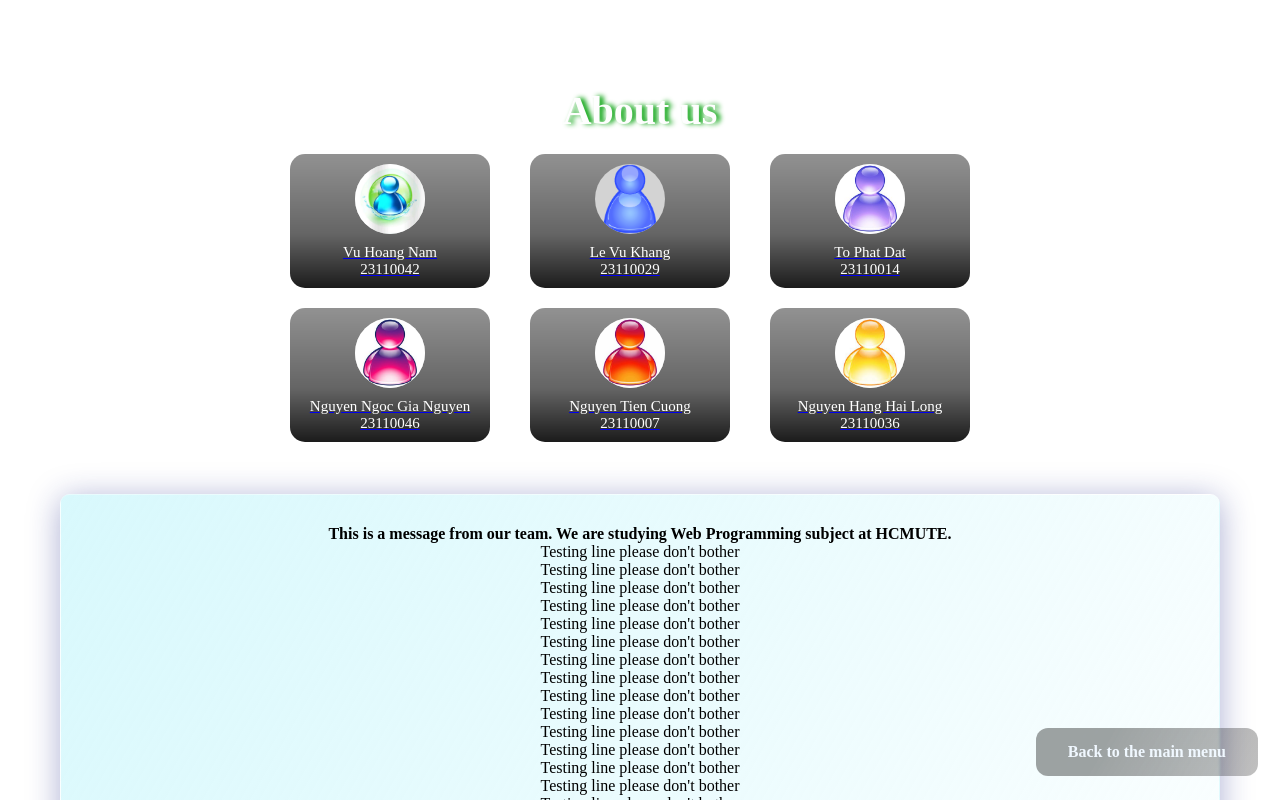
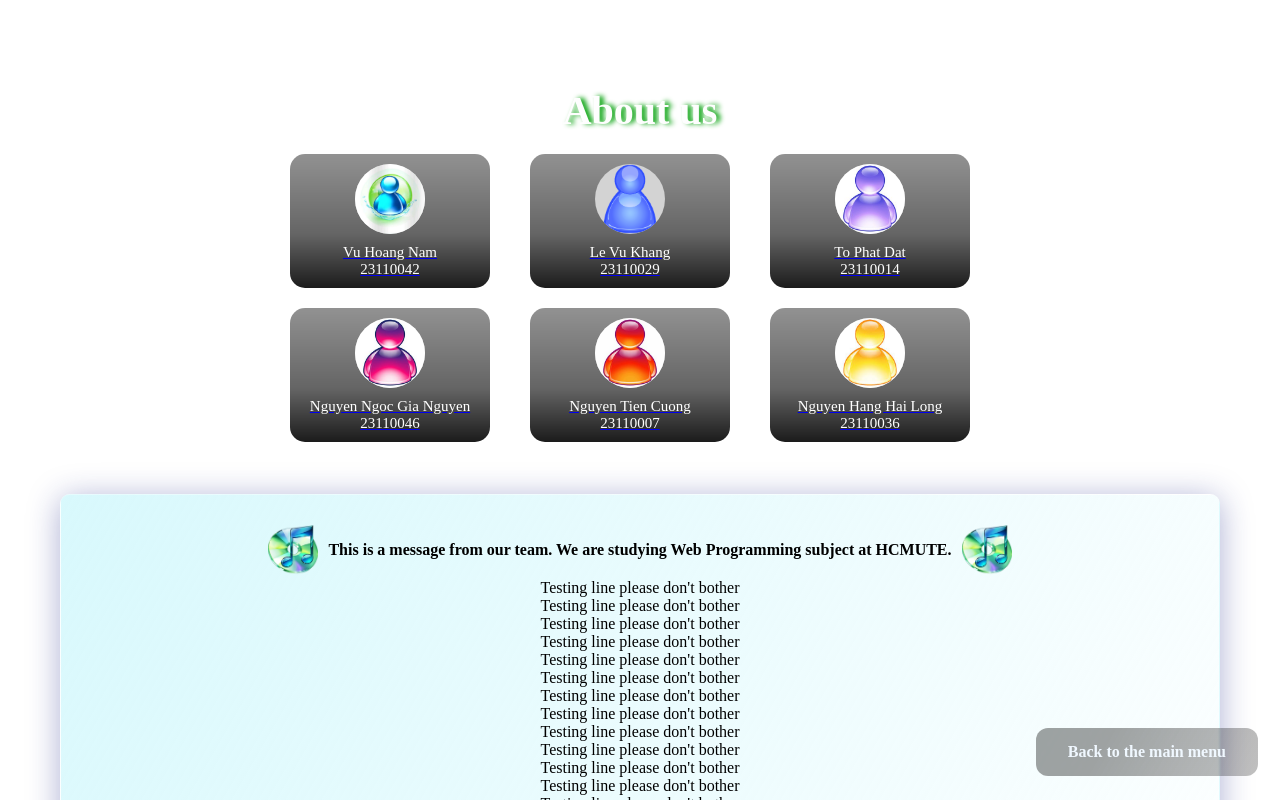
Before and after one commit to nguyen756/nguyen756.github.io, a website: page about.html in a window 1280 px wide. Shown: the top 800 px of the page. Drawn offline with Linux system fonts and the light colour scheme.

Commit message:
Add files via upload

```diff
--- a/about.html
+++ b/about.html
@@ -51,7 +51,11 @@
     <!--<a href="http://localhost:8080/" class="id001 two-state-button">Back to the main menu</a>-->
     <br>
     <p>
-        <span class="id001">This is a message from our team. We are studying Web Programming subject at HCMUTE.</span>
+        <span class="id001 centered-message">
+            <img src="/static/img/object_extracted2.png" alt="Object Extracted"width="50">
+            This is a message from our team. We are studying Web Programming subject at HCMUTE.
+            <img src="/static/img/object_extracted2.png" alt="Object Extracted"  width="50">
+        </span>
         <br>
         Testing line please don't bother<br>
         Testing line please don't bother<br>
@@ -79,12 +83,15 @@
         Testing line please don't bother<br>
         Testing line please don't bother<br>
         Testing line please don't bother<br>
-        <span class="simplebox">Testing line please don't bother</span><br>
+        <!-- <span class="simplebox">Testing line please don't bother</span><br> -->
 
     </p>
     <br>
     <!--<img src="/static/img/asadal_stock_48.jpg" alt="Asadal Stock" style="margin:-70px;" width=1350px height=10px>-->
     <a href="https://nguyen756.github.io/" class="two-state-button corner-btn">Back to the main menu</a>
+
     <img src="/static/img/asadal_stock_48.jpg" alt="Asadal Stock" style="margin-left:-70px;" width=1350px height=10px>
+
+
 </body>
 </html>
--- a/static/style.css
+++ b/static/style.css
@@ -116,3 +116,11 @@ body {
 
 
         }
+        .centered-message {
+        display: inline-flex;
+        align-items: center;
+        gap: 10px;
+        }
+        .centered-message img {
+        vertical-align: middle;
+        }
```
Also changed, not shown: index.html (+0 -1 lines), static/img/object_extracted2.png (added).
